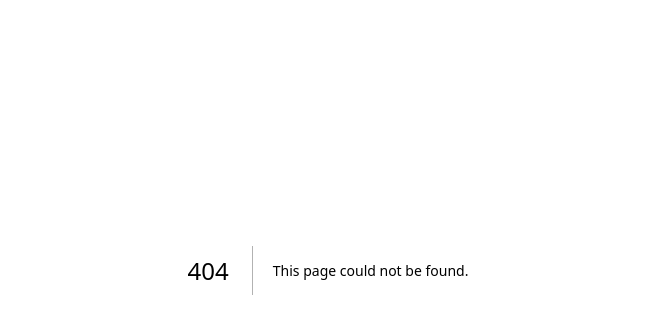
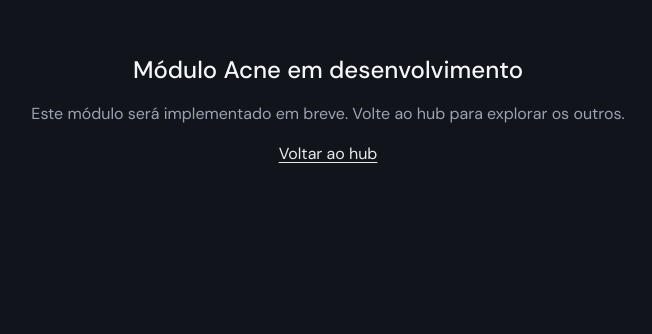
Before and after one commit to reispaulosilva-boop/dermapro, a Next.js app: page /acne in a window 1280 px wide. Before the commit this address had no page. Shown: the part 130-464 px from the top of the page, without its empty margins (312-964 px from the left). Built offline with nearby package versions, Linux system fonts and the light colour scheme.

Commit message:
feat: placeholder pages dos 6 módulos

```diff
--- /dev/null
+++ b/app/acne/page.tsx
@@ -0,0 +1,17 @@
+'use client';
+
+export default function AcnePage() {
+  return (
+    <main className="flex flex-col items-center justify-center min-h-[60vh] gap-4">
+      <h1 className="text-2xl font-medium" style={{ color: 'var(--text-strong)' }}>
+        Módulo Acne em desenvolvimento
+      </h1>
+      <p style={{ color: 'var(--text-muted)' }}>
+        Este módulo será implementado em breve. Volte ao hub para explorar os outros.
+      </p>
+      <a href="/" style={{ color: 'var(--brand-primary-400)', textDecoration: 'underline', textUnderlineOffset: 3 }}>
+        Voltar ao hub
+      </a>
+    </main>
+  );
+}
--- /dev/null
+++ b/app/estrutura-facial/page.tsx
@@ -0,0 +1,17 @@
+'use client';
+
+export default function EstruturaFacialPage() {
+  return (
+    <main className="flex flex-col items-center justify-center min-h-[60vh] gap-4">
+      <h1 className="text-2xl font-medium" style={{ color: 'var(--text-strong)' }}>
+        Módulo Estrutura Facial em desenvolvimento
+      </h1>
+      <p style={{ color: 'var(--text-muted)' }}>
+        Este módulo será implementado em breve. Volte ao hub para explorar os outros.
+      </p>
+      <a href="/" style={{ color: 'var(--brand-primary-400)', textDecoration: 'underline', textUnderlineOffset: 3 }}>
+        Voltar ao hub
+      </a>
+    </main>
+  );
+}
--- /dev/null
+++ b/app/linhas/page.tsx
@@ -0,0 +1,17 @@
+'use client';
+
+export default function LinhasPage() {
+  return (
+    <main className="flex flex-col items-center justify-center min-h-[60vh] gap-4">
+      <h1 className="text-2xl font-medium" style={{ color: 'var(--text-strong)' }}>
+        Módulo Sinais de Expressão em desenvolvimento
+      </h1>
+      <p style={{ color: 'var(--text-muted)' }}>
+        Este módulo será implementado em breve. Volte ao hub para explorar os outros.
+      </p>
+      <a href="/" style={{ color: 'var(--brand-primary-400)', textDecoration: 'underline', textUnderlineOffset: 3 }}>
+        Voltar ao hub
+      </a>
+    </main>
+  );
+}
--- /dev/null
+++ b/app/melasma/page.tsx
@@ -0,0 +1,17 @@
+'use client';
+
+export default function MelasmaPage() {
+  return (
+    <main className="flex flex-col items-center justify-center min-h-[60vh] gap-4">
+      <h1 className="text-2xl font-medium" style={{ color: 'var(--text-strong)' }}>
+        Módulo Melasma em desenvolvimento
+      </h1>
+      <p style={{ color: 'var(--text-muted)' }}>
+        Este módulo será implementado em breve. Volte ao hub para explorar os outros.
+      </p>
+      <a href="/" style={{ color: 'var(--brand-primary-400)', textDecoration: 'underline', textUnderlineOffset: 3 }}>
+        Voltar ao hub
+      </a>
+    </main>
+  );
+}
--- /dev/null
+++ b/app/rosacea/page.tsx
@@ -0,0 +1,17 @@
+'use client';
+
+export default function RosaceaPage() {
+  return (
+    <main className="flex flex-col items-center justify-center min-h-[60vh] gap-4">
+      <h1 className="text-2xl font-medium" style={{ color: 'var(--text-strong)' }}>
+        Módulo Rosácea em desenvolvimento
+      </h1>
+      <p style={{ color: 'var(--text-muted)' }}>
+        Este módulo será implementado em breve. Volte ao hub para explorar os outros.
+      </p>
+      <a href="/" style={{ color: 'var(--brand-primary-400)', textDecoration: 'underline', textUnderlineOffset: 3 }}>
+        Voltar ao hub
+      </a>
+    </main>
+  );
+}
--- /dev/null
+++ b/app/textura/page.tsx
@@ -0,0 +1,17 @@
+'use client';
+
+export default function TexturaPage() {
+  return (
+    <main className="flex flex-col items-center justify-center min-h-[60vh] gap-4">
+      <h1 className="text-2xl font-medium" style={{ color: 'var(--text-strong)' }}>
+        Módulo Textura em desenvolvimento
+      </h1>
+      <p style={{ color: 'var(--text-muted)' }}>
+        Este módulo será implementado em breve. Volte ao hub para explorar os outros.
+      </p>
+      <a href="/" style={{ color: 'var(--brand-primary-400)', textDecoration: 'underline', textUnderlineOffset: 3 }}>
+        Voltar ao hub
+      </a>
+    </main>
+  );
+}
```
